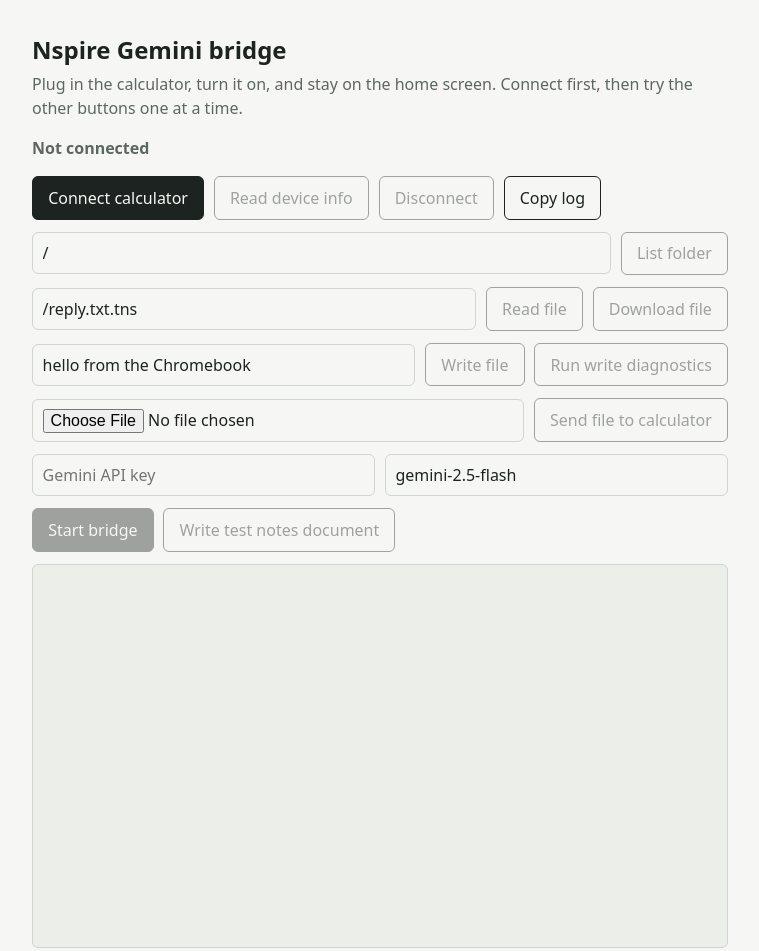
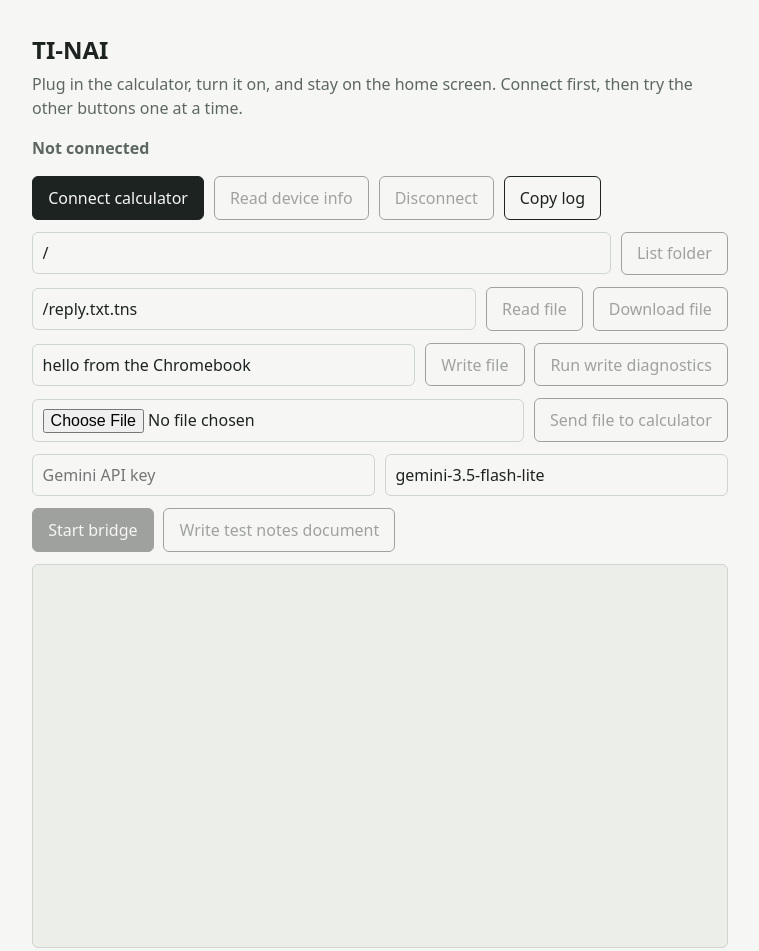
Before and after one commit to kennithsimmons20-boop/ti-nai, a plain HTML site: page index.html in a window 1280 px wide. Shown: the whole page, without its empty margins (260-1019 px from the left). Drawn offline with Linux system fonts and the light colour scheme.

Commit message:
Update index.html

```diff
--- a/index.html
+++ b/index.html
@@ -3,7 +3,7 @@
 <head>
 <meta charset="utf-8">
 <meta name="viewport" content="width=device-width, initial-scale=1">
-<title>Nspire Gemini bridge</title>
+<title>TI-NAI</title>
 <style>
   :root { --bg:#f6f7f4; --fg:#1d2320; --muted:#5d6762; --line:#cfd5d0; --ok:#16794a; --bad:#b3261e; --btn:#1d2320; --btnfg:#f6f7f4; --log:#ecefe9; }
   @media (prefers-color-scheme: dark) {
@@ -27,7 +27,7 @@
 </head>
 <body>
 <main>
-  <h1>Nspire Gemini bridge</h1>
+  <h1>TI-NAI</h1>
   <p>Plug in the calculator, turn it on, and stay on the home screen. Connect first, then try the other buttons one at a time.</p>
   <p id="status">Not connected</p>
   <div class="row">
@@ -56,7 +56,7 @@
   </div>
   <div class="row">
     <input id="apiKey" type="password" placeholder="Gemini API key" aria-label="Gemini API key" autocomplete="off">
-    <input id="model" value="gemini-2.5-flash" aria-label="Gemini model name">
+    <input id="model" value="gemini-3.5-flash-lite" aria-label="Gemini model name">
   </div>
   <div class="row"><button id="bridge" disabled>Start bridge</button>
     <button id="testNotes" class="alt" disabled>Write test notes document</button></div>
@@ -422,11 +422,11 @@ async function bridgeLoop() {
         if (prompt && !skip) {
           log('Prompt: ' + prompt);
           const ans = await askGemini(prompt);
+          try { await saveNotes('Q: ' + prompt + '\n\nA: ' + ans); log('Notes document updated', 'ok'); }
+          catch (e) { log('Notes document failed: ' + e.message, 'bad'); nsp.connected = false; }
           try { await nsp.deleteFile(REPLY); } catch (e) { nsp.connected = false; }
           await nsp.writeFile(REPLY, enc.encode(ans.length + '\n' + ans));
           log('Answer sent (' + ans.length + ' characters). Choose Check on the calculator.', 'ok');
-          try { await saveNotes('Q: ' + prompt + '\n\nA: ' + ans); log('Notes document updated', 'ok'); }
-          catch (e) { log('Notes document failed: ' + e.message, 'bad'); nsp.connected = false; }
         }
       }
     } catch (e) { log('Bridge error: ' + e.message, 'bad'); if (nsp) nsp.connected = false; await sleep(3000); }
```
